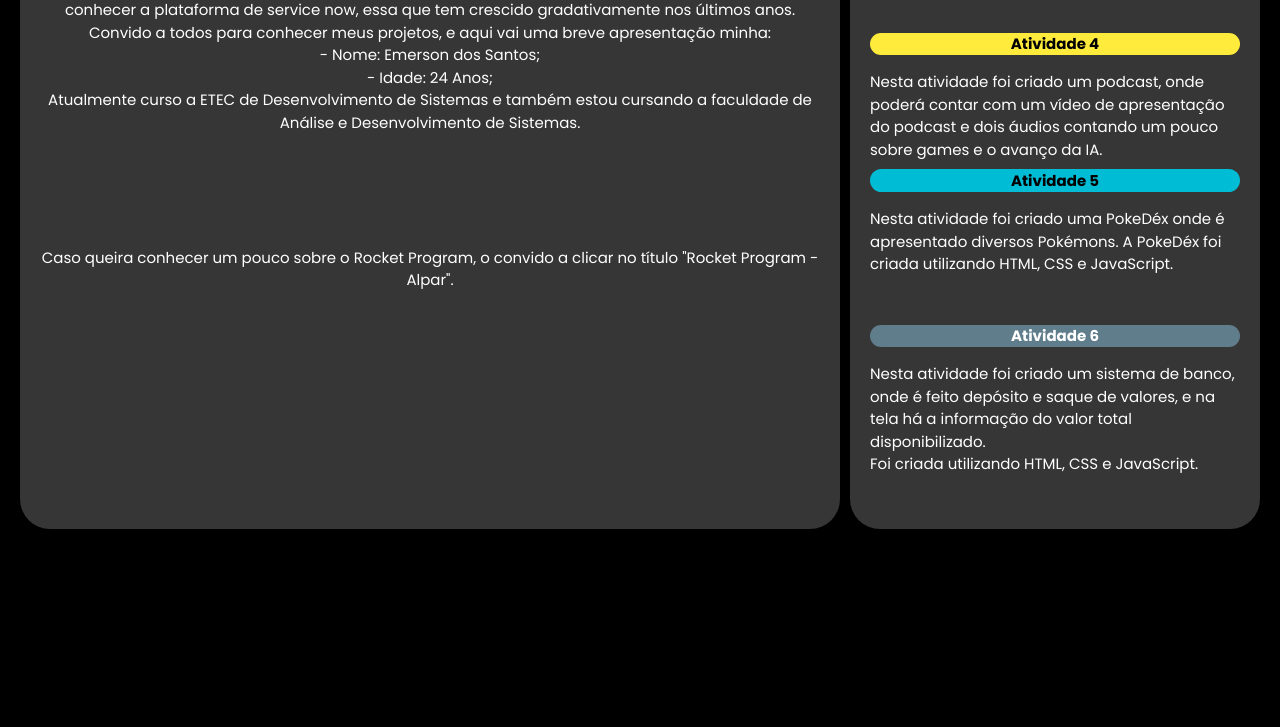
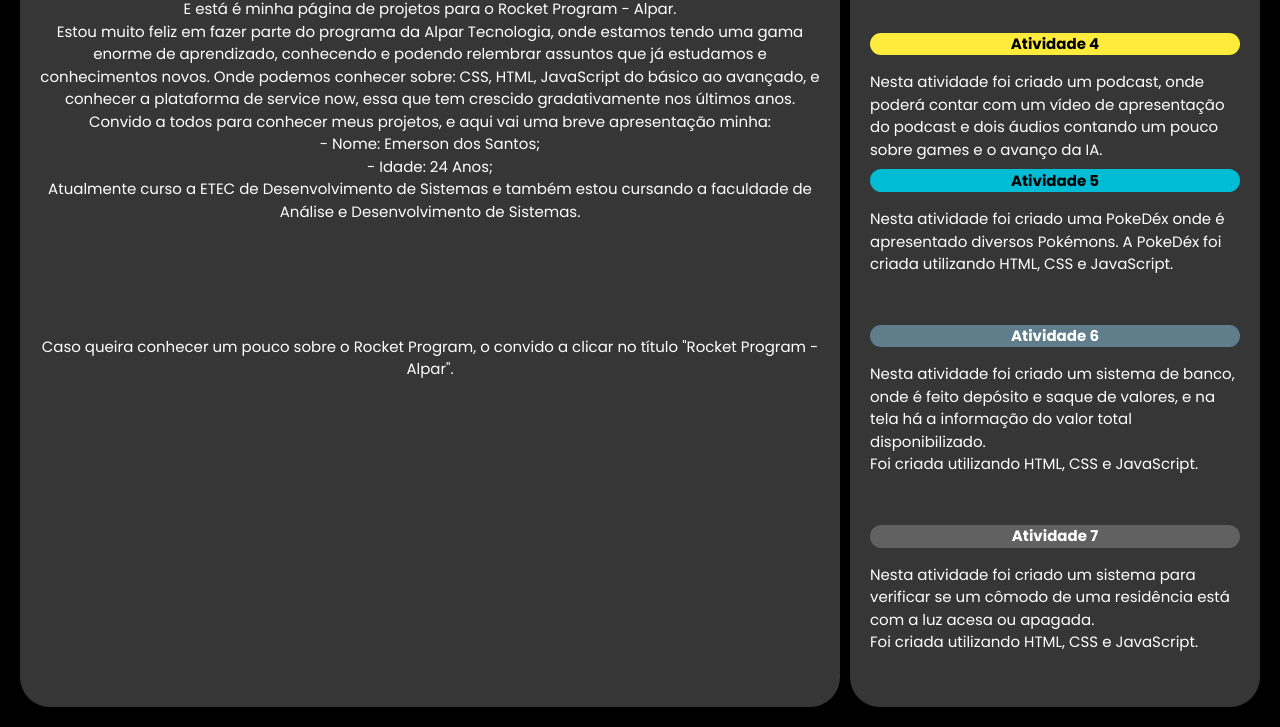
Before and after one commit to oliveirados10/repositorio-alpar, a plain HTML site: page index.html in a window 1280 px wide. Shown: the part 747-1474 px from the top of the page. Before the commit the page ends 1296 px from the top, so only its background shows below. Drawn offline with nearby package versions, Linux system fonts and the light colour scheme.

Commit message:
acrescentando atividade 7

```diff
--- a/index.html
+++ b/index.html
@@ -94,6 +94,14 @@
             </div>
             <hr>
 
+            <div>
+                <a class="w3-container w3-round-xxlarge w3-panel w3-hover-opacity  w3-dark-grey"
+                    href="./Ilumicacao/">Atividade 7</a>
+                <p> Nesta atividade foi criado um sistema para verificar se um cômodo de uma residência está com a luz acesa ou apagada.<br>
+                    Foi criada utilizando HTML, CSS e JavaScript.</p>
+            </div>
+            <hr>
+
 
 
         </div>
```
